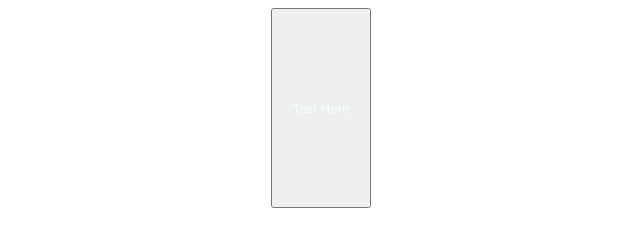
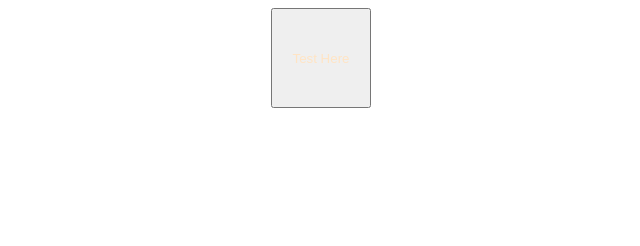
Before and after one commit to gabbardr/Future-css, a plain HTML site: page index.html in a window 1280 px wide. Shown: the whole page, without its empty margins (319-959 px from the left). Drawn offline with Linux system fonts and the light colour scheme.

Commit message:
style changes

```diff
--- a/style.css
+++ b/style.css
@@ -5,6 +5,6 @@ body {
 
 .mybutton {
     width: 100px;
-    height: 200px;
-    color: azure;
+    height: 100px;
+    color: bisque;
 }
```
